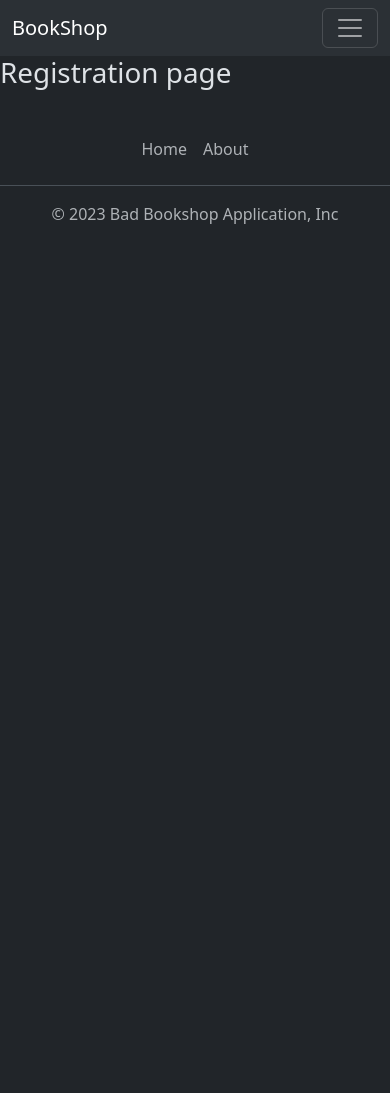
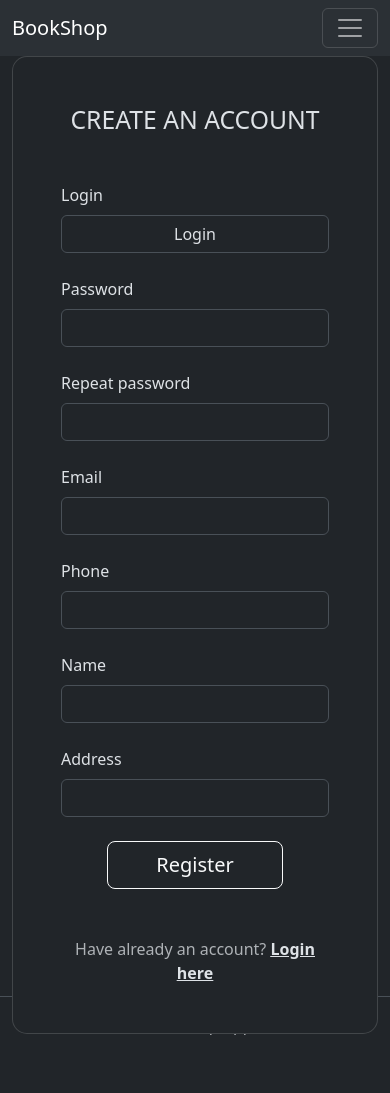
Before and after one commit to Gliger13/bookshop, a Python web app: template application/bookshop_app/templates/authentication/registration.html in a window 390 px wide. Before the commit the page ends 224 px from the top, so only its background shows below. Run offline with Jinja, Linux system fonts and the light colour scheme; the template is opened without the code that fills it, so the values that code supplies are empty, except form fields; form fields are guessed from the names that the template uses.

Commit message:
feat(app): fill registration page
- Fill registration page
- Rename registration button to sign up button
- Use authentication macros for login page
- Accept form and json data in user creation

```diff
--- /dev/null
+++ b/application/bookshop_app/templates/authentication/_macros.html
@@ -0,0 +1,26 @@
+{% macro form_field(field, show_label=True) %}
+<div class="form-outline form-white mb-4">
+    {% if show_label %}
+        {{ field.label(class_="form-label") }}
+    {% endif %}
+    {{ field(class_="form-control", size=32) }}
+</div>
+{% if field.errors %}
+<ul class="errors">
+    {% for error in field.errors %}
+    <li>{{ error }}</li>
+    {% endfor %}
+</ul>
+{% endif %}
+{% endmacro %}
+
+
+{% macro all_errors_banner(errors) %}
+{% if errors %}
+<div class="card text-bg-danger mx-auto my-4 opacity-85">
+    <div class="card-body py-2 ">
+        <p class="card-text text-center">{{ errors }}</p>
+    </div>
+</div>
+{% endif %}
+{% endmacro %}
--- a/application/bookshop_app/templates/authentication/registration.html
+++ b/application/bookshop_app/templates/authentication/registration.html
@@ -1,9 +1,47 @@
 {% extends '_base/base.html' %}
+{% import "authentication/_macros.html" as auth_macros %}
 
 {% block title %}
 Registration
 {% endblock %}
 
 {% block content %}
-<h1>Registration page</h1>
+<section class="vh-100">
+    <div class="mask d-flex align-items-center h-100 gradient-custom-3">
+        <div class="container h-100">
+            <div class="row d-flex justify-content-center align-items-center h-100">
+                <div class="col-12 col-md-9 col-lg-7 col-xl-6">
+                    <div class="card" style="border-radius: 15px;">
+                        <div class="card-body p-5">
+                            <h2 class="text-uppercase text-center mb-5">Create an account</h2>
+
+                            <form action="/registration" method="POST">
+                                {{ form.csrf_token }}
+                                {{ auth_macros.form_field(form.login) }}
+                                {{ auth_macros.form_field(form.password) }}
+                                {{ auth_macros.form_field(form.repeat_password) }}
+                                {{ auth_macros.form_field(form.email) }}
+                                {{ auth_macros.form_field(form.phone) }}
+                                {{ auth_macros.form_field(form.name) }}
+                                {{ auth_macros.form_field(form.address) }}
+                                {{ auth_macros.all_errors_banner(error) }}
+                                <div class="d-flex justify-content-center">
+                                    <button class="btn btn-outline-light btn-lg px-5" type="submit">Register</button>
+                                </div>
+
+                                <p class="text-center text-muted mt-5 mb-0"> Have already an account?
+                                    <a class="fw-bold text-body"
+                                       href="{{ url_for('authentication_blueprint.login_page') }}">
+                                        <u>Login here</u>
+                                    </a>
+                                </p>
+                            </form>
+
+                        </div>
+                    </div>
+                </div>
+            </div>
+        </div>
+    </div>
+</section>
 {% endblock %}
```
Also changed, not shown: application/bookshop_app/forms/authentication.py (+25 -1 lines), application/bookshop_app/services/user.py (+9 -5 lines), application/bookshop_app/templates/authentication/login.html (+4 -28 lines), application/bookshop_app/views/authentication.py (+17 -5 lines).
